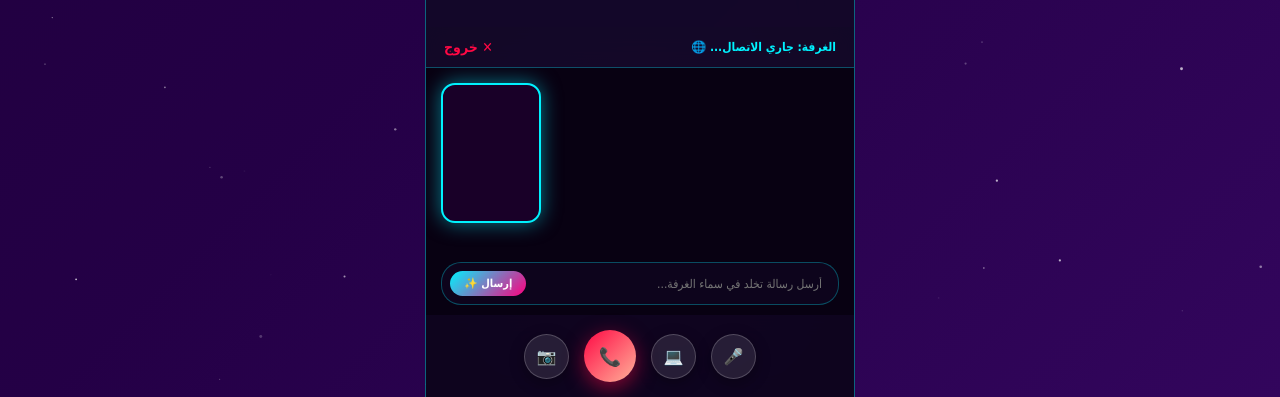
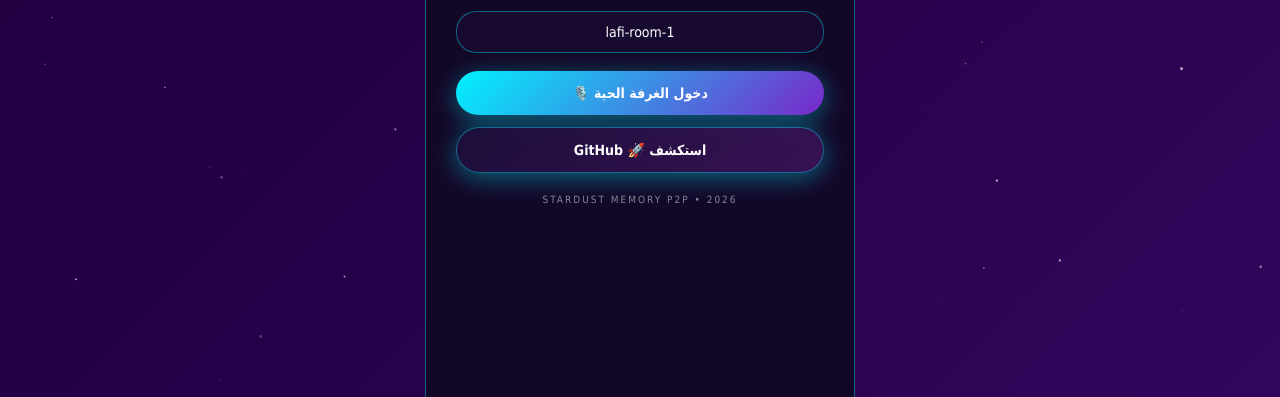
Before and after one commit to wwwmounirmp-hue/lafi-munir, a plain HTML site: page index.html in a window 1280 px wide. Shown: the part 403-800 px from the top of the page. Drawn offline with Linux system fonts and the light colour scheme.

Commit message:
Update index.html

```diff
--- a/index.html
+++ b/index.html
@@ -41,14 +41,14 @@
 
         .container {
             position: relative; z-index: 3; width: 100%; max-width: 430px; height: 100vh;
-            background: rgba(18, 8, 38, 0.9); backdrop-filter: blur(30px); -webkit-backdrop-filter: blur(30px);
+            background: rgba(18, 8, 38, 0.95); backdrop-filter: blur(30px); -webkit-backdrop-filter: blur(30px);
             border-left: 1px solid rgba(0, 242, 254, 0.4); border-right: 1px solid rgba(0, 242, 254, 0.4);
             display: flex; flex-direction: column; overflow: hidden;
         }
 
-        /* نظام الشاشات المانع للتداخل */
-        .screen { display: none; flex: 1; flex-direction: column; height: 100%; overflow: hidden; }
-        .screen.active { display: flex; }
+        /* نظام فصل الشاشات المانع للتداخل نهائياً */
+        .screen { display: none !important; flex: 1; flex-direction: column; height: 100%; overflow: hidden; }
+        .screen.active { display: flex !important; }
 
         .gateway-screen { align-items: center; justify-content: center; text-align: center; padding: 30px; overflow-y: auto; }
         .avatar-box {
@@ -90,7 +90,8 @@
 
         .system-footer { margin-top: 15px; font-size: 10px; letter-spacing: 2px; color: rgba(255,255,255,0.5); text-align: center; }
 
-        .live-room { flex: 1; display: flex; flex-direction: column; background: radial-gradient(circle at center, #1e0a3c 0%, #0d0221 100%); position: relative; }
+        /* شاشة الاتصال داخل الغرفة */
+        .live-room-content { flex: 1; display: flex; flex-direction: column; background: radial-gradient(circle at center, #1e0a3c 0%, #0d0221 100%); position: relative; height: 100%; }
         .room-top-bar { padding: 12px 18px; display: flex; justify-content: space-between; align-items: center; background: rgba(20, 10, 40, 0.85); backdrop-filter: blur(10px); z-index: 5; border-bottom: 1px solid rgba(0,242,254,0.3); }
 
         .videos-container { flex: 1; display: flex; flex-direction: column; position: relative; overflow: hidden; }
@@ -164,7 +165,7 @@
 
     <div class="container">
 
-        <!-- شاشة البوابة (تأخذ class active افتراضياً) -->
+        <!-- شاشة البوابة (تكون مفعلة وتظهر وحدها في البداية) -->
         <div id="screen-gateway" class="screen active gateway-screen">
             <div class="avatar-box"><div class="avatar-inner">🌌</div></div>
             <h1>لافي منير</h1>
@@ -183,8 +184,9 @@
             <div class="system-footer">STARDUST MEMORY P2P • 2026</div>
         </div>
 
-        <!-- شاشة الاتصال داخل الغرفة (مخفية افتراضياً وتظهر عند التفعيل) -->
-        <div id="screen-app" class="screen live-room">
+        <!-- شاشة الاتصال داخل الغرفة (مخفية كلياً ولا تظهر إلا عند تفعيلها) -->
+        <div id="screen-app" class="screen">
+            <div class="live-room-content">
                 <div class="room-top-bar">
                     <span id="roomTitleDisplay" style="font-size:12px; font-weight:bold; color:#00f2fe;">الغرفة: جاري الاتصال... 🌐</span>
                     <span onclick="goHome()" style="cursor:pointer; font-size:14px; color:#ff0844; font-weight:bold;">✕ خروج</span>
@@ -210,10 +212,10 @@
                     <button class="control-icon-btn" id="camBtn" onclick="toggleCam()" title="الكاميرا">📷</button>
                 </div>
             </div>
+        </div>
 
     </div>
 
-    <!-- كود الربط السحابي والتحكم بـ P2P و Screen Sharing -->
     <script type="module">
         import { initializeApp } from "https://www.gstatic.com/firebasejs/10.8.0/firebase-app.js";
         import { getDatabase, ref, set, push, onChildAdded, remove, query, limitToLast } from "https://www.gstatic.com/firebasejs/10.8.0/firebase-database.js";
@@ -228,12 +230,10 @@
         let peer = null;
         let currentCall = null;
         let myPeerRef = null;
-        let activeRoomRef = null;
 
         window.initRoomP2P = function(roomName, stream) {
             const roomRef = ref(db, `rooms_v3/${roomName}/peers`);
             const stardustRef = ref(db, `rooms_v3/${roomName}/stardust`);
-            activeRoomRef = roomRef;
 
             peer = new Peer();
 
@@ -314,7 +314,7 @@
                 return;
             }
 
-            // تبديل الشاشات بشكل صحيح باستخدام نظام الفئات (Classes)
+            // إخفاء البوابة تماماً وتفعيل شاشة التطبيق
             document.getElementById('screen-gateway').classList.remove('active');
             document.getElementById('screen-app').classList.add('active');
 
```
Lines whose indentation alone changed are shown as unchanged.
